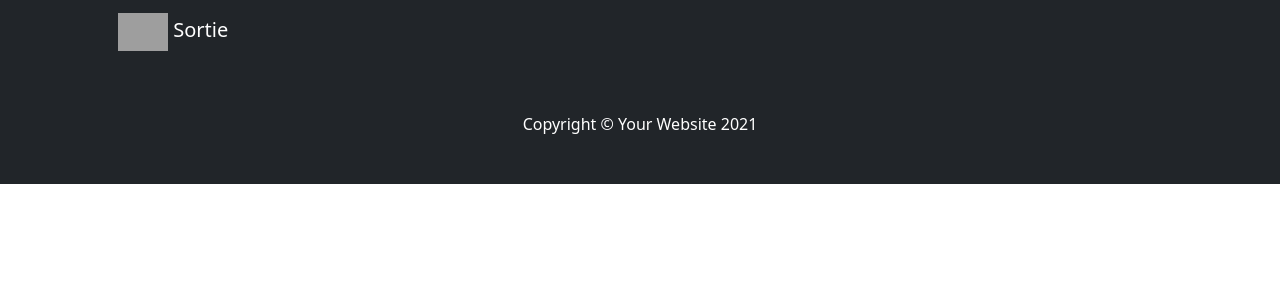
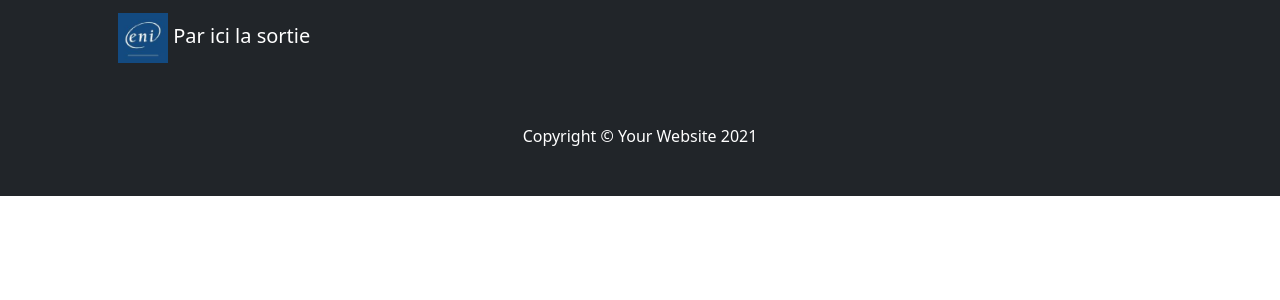
Before and after one commit to you35000/Sortir, a Symfony app: template templates/base.html.twig in a window 1280 px wide. Shown: the top 300 px of the page. Run offline with Twig, Linux system fonts and the light colour scheme; the template is opened without the code that fills it, so the values that code supplies are empty; some libraries are stand-ins or nearby versions; grey boxes are pictures that could not be loaded.

Commit message:
modif logo

```diff
--- a/templates/base.html.twig
+++ b/templates/base.html.twig
@@ -28,8 +28,8 @@
     <nav class="navbar navbar-expand-lg navbar-dark bg-dark">
         <div class="container px-5">
             <a class="navbar-brand">
-                <img class="logo" src="{{ asset('img/logo.png')}}" width="50" alt="logo">
-                Sortie</a>
+                <img class="logo" src="{{ asset('img/eni.jpg')}}" width="50" alt="logo">
+                Par ici la sortie</a>
             <button class="navbar-toggler" type="button" data-bs-toggle="collapse" data-bs-target="#navbarSupportedContent" aria-controls="navbarSupportedContent" aria-expanded="false" aria-label="Toggle navigation"><span class="navbar-toggler-icon"></span></button>
             <div class="collapse navbar-collapse" id="navbarSupportedContent">
                 <ul class="navbar-nav ms-auto mb-2 mb-lg-0">
```
Also changed, not shown: public/img/eni.jpg (added).
